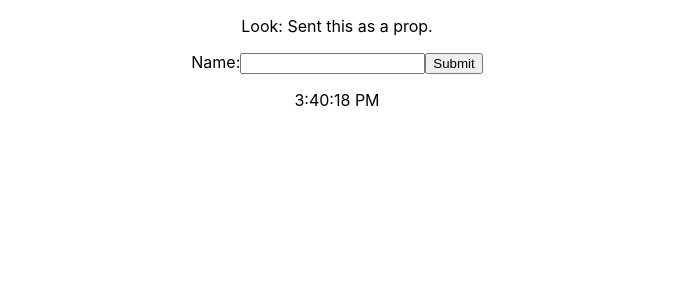
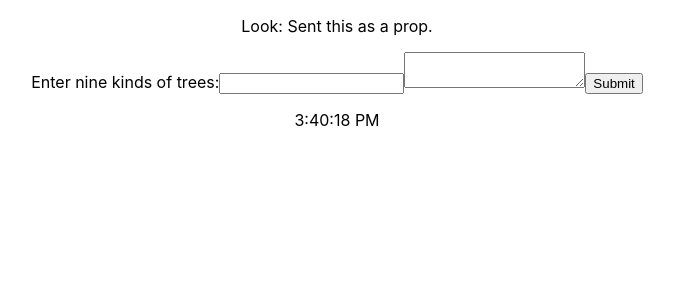
Before and after one commit to atom-box/sandReact, a React (Create React App) app in the folder road1/: page / in a window 1280 px wide. Shown: the top 300 px of the page, without its empty margins (303-977 px from the left). Built offline with nearby package versions, Linux system fonts and the light colour scheme.

Commit message:
Both areas are typeable. TEXT works as a JS variable.

```diff
--- a/road1/src/App.js
+++ b/road1/src/App.js
@@ -7,14 +7,30 @@ function App() {
     return null;
   }
 
-  function ProgressBar() {
+
+
+
+
+
+// TEXT WORKS TEXT WORKS, look
+
+
+
+
+
+
+
+  function ProgressBar({text}) {
     return (
 
       <form onSubmit={null}>
-        <label>
-          Name:
-          <input type="text" value={null} onChange={null} />
-        </label>
+          <label htmlFor="editBox">Enter nine kinds of trees:</label>
+          <input type="text"  id="editBox" value={null} onChange={null} />
+                <textarea
+        value={text}
+
+        id="editor"
+      />
         <input type="submit" value="Submit" />
       </form>
 
```
